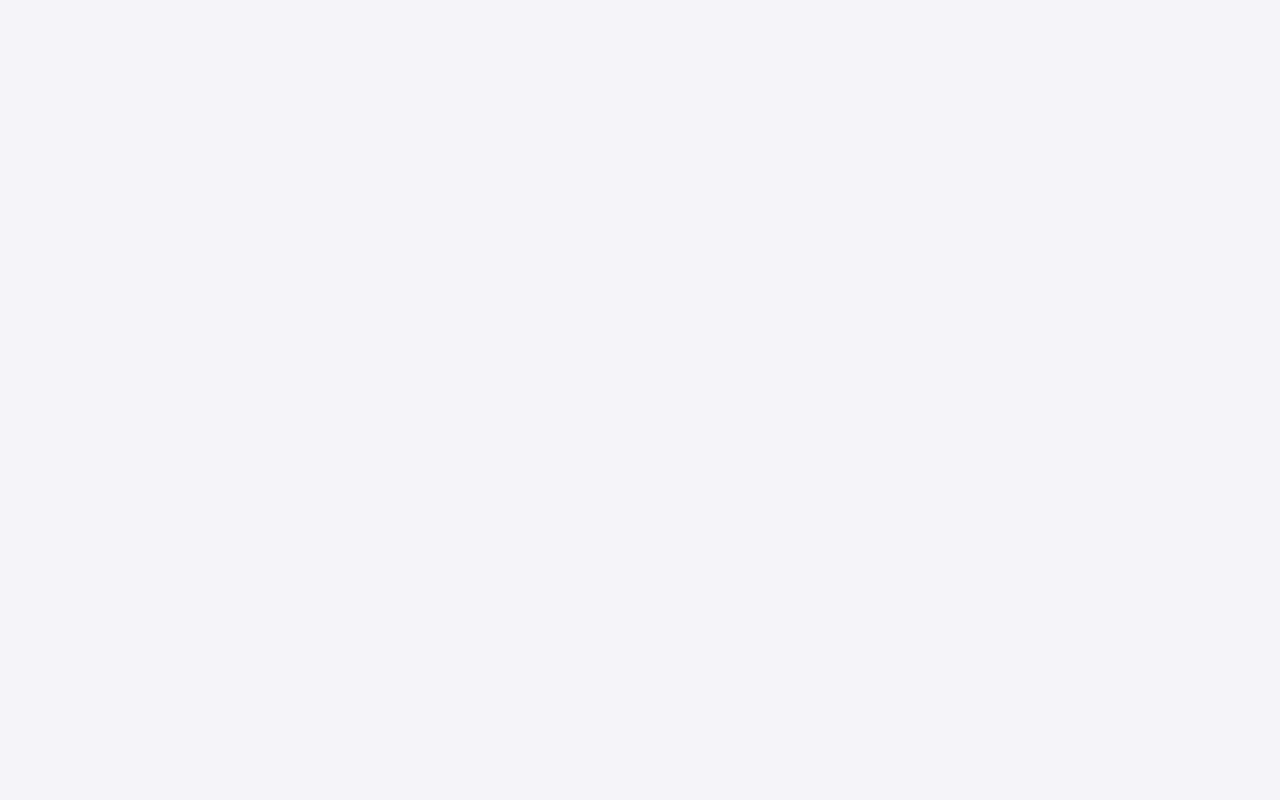
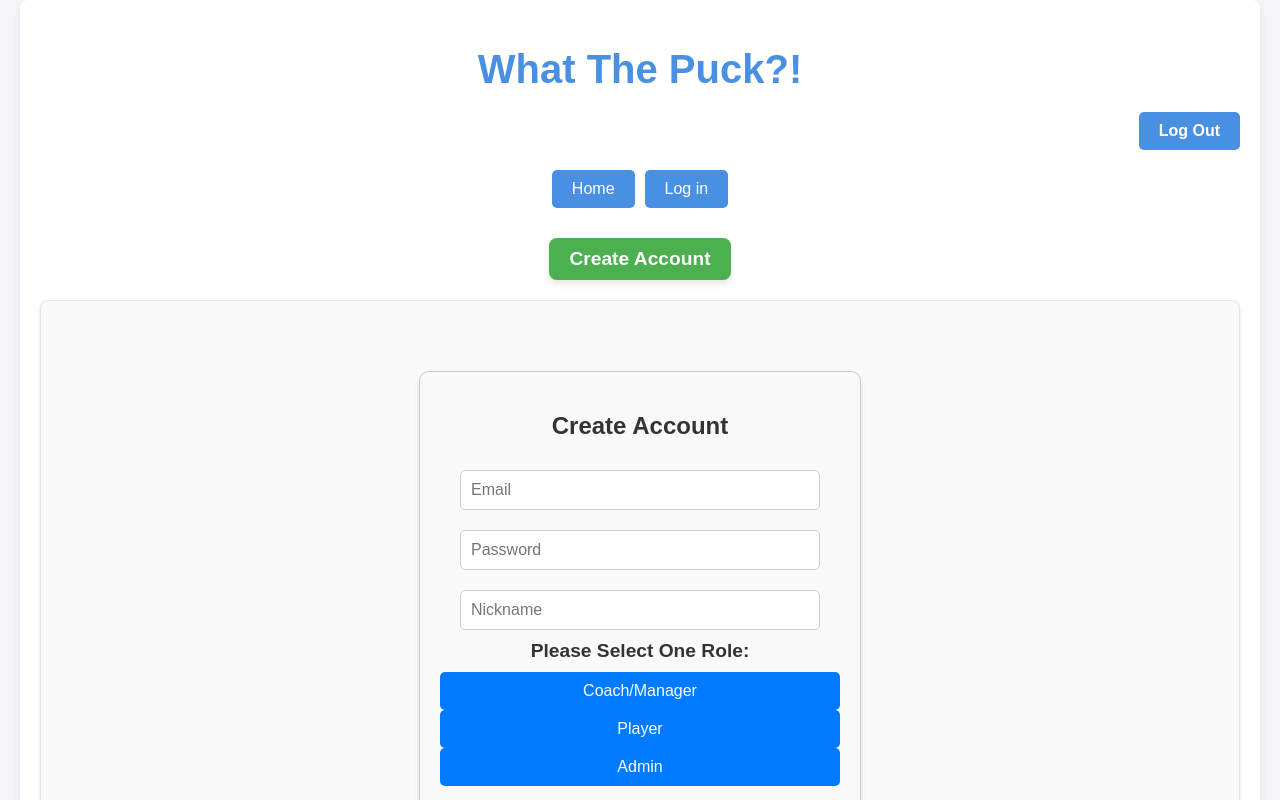
Before and after one commit to ansonruan7/What-The-Puck, a React (Create React App) app in the folder client/: page /CreateAccount in a window 1280 px wide. Before the commit this address had no page. Shown: the top 800 px of the page. Built offline with nearby package versions, Linux system fonts and the light colour scheme.

Commit message:
HTML + CSS FOR LOG IN and SIGN UP

```diff
--- a/client/src/App.js
+++ b/client/src/App.js
@@ -1,14 +1,21 @@
 import React, { useState } from 'react';
 import { BrowserRouter as Router,Routes,Route } from 'react-router-dom';
 import Home from './components/Home.js';
+import Login from './components/Login.js';
+import CreateAccount from './components/CreateAccount.js';
+import { UserProvider } from './components/UserContext.js';
 
 
 function App() {
   return (
     <Router>
+      <UserProvider>
       <Routes>
       <Route path="/" element={<Home/>}/>
+      <Route path="/Login" element={<Login/>}/>
+      <Route path="/CreateAccount" element={<CreateAccount/>}/>
       </Routes>
+      </UserProvider>
     </Router>
   );
 }
--- /dev/null
+++ b/client/src/components/CreateAccount.css
@@ -0,0 +1,72 @@
+.auth-container {
+    width: 100%;
+    max-width: 450px;
+    padding: 30px;
+    background-color: #ffffff;
+    box-shadow: 0 10px 20px rgba(0, 0, 0, 0.1);
+    border-radius: 12px;
+    display: flex;
+    flex-direction: column;
+    align-items: center;
+    text-align: center;
+}
+
+.auth-container form {
+    width: 100%;
+}
+
+.auth-container h2 {
+    font-size: 24px;
+    color: #333;
+    margin-bottom: 20px;
+}
+
+.auth-container input {
+    width: 100%;
+    padding: 12px;
+    margin: 10px 0;
+    border: 1px solid #ddd;
+    border-radius: 8px;
+    font-size: 16px;
+    color: #333;
+}
+
+.auth-container input:focus {
+    border-color: #5b9eff;
+    outline: none;
+    box-shadow: 0 0 5px rgba(91, 158, 255, 0.5);
+}
+
+.auth-container button {
+    width: 100%;
+    padding: 12px;
+    background-color: #4CAF50;
+    color: white;
+    border: none;
+    border-radius: 8px;
+    font-size: 16px;
+    cursor: pointer;
+    margin-top: 20px;  /* Margin above the button */
+    margin-bottom: 20px; /* Margin below the button */
+}
+
+.auth-container button:hover {
+    background-color: #45a049;
+}
+
+
+.auth-container p {
+    font-size: 14px;
+    color: #555;
+    margin-top: 10px;
+    text-align: center;
+}
+
+.auth-container p a {
+    color: #4CAF50;
+    text-decoration: none;
+}
+
+.auth-container p a:hover {
+    text-decoration: underline;
+}
--- /dev/null
+++ b/client/src/components/CreateAccount.js
@@ -0,0 +1,63 @@
+import React, {useState} from 'react';
+import Layout from './Layout';
+import { useNavigate } from 'react-router-dom';
+
+
+
+const CreateAccount = () => {
+
+    const [email, setEmail] = useState('');
+    const [password, setPassword] = useState('');
+    const [nickname, setNickname] = useState('');
+    const [info, setInfo] = useState('');
+    const [role, setRole] = useState('');
+    const navigate = useNavigate();
+
+
+    const handleSignup = async() => {
+
+    }
+
+    return (
+        <Layout>
+        <div className='auth-container'>
+            <form>
+                <h2>Create Account</h2>
+                <input
+                    type="email"
+                    placeholder="Email"
+                    value={email}
+                    onChange={(e) => setEmail(e.target.value)}
+                />
+                <input
+                    type="password"
+                    placeholder="Password"
+                    value={password}
+                    onChange={(e) => setPassword(e.target.value)}
+                />
+                <input
+                    type="text"
+                    placeholder="Nickname"
+                    value={nickname}
+                    onChange={(e) => setNickname(e.target.value)}
+                />
+                <div className="role-buttons">
+                    <label>Please Select One Role:</label>
+                    <button onClick={() => setRole('Coach/Manager')}>Coach/Manager</button>
+                    <button onClick={() => setRole('Player')}>Player</button>
+                    <button onClick={() => setRole('Admin')}>Admin</button>
+                </div>
+                <br></br>
+                <br></br>
+
+                <button onClick={handleSignup}>Sign Up</button>
+            </form>
+        </div>
+        <p>{info}</p>
+    </Layout>
+
+    )
+
+}
+
+export default CreateAccount;
--- a/client/src/components/Layout.css
+++ b/client/src/components/Layout.css
@@ -27,12 +27,16 @@ body {
     font-weight: bold;
 }
 
-/* Navigation Links */
+/* Navigation Links Container */
 .nav-links {
     text-align: center;
     margin-bottom: 30px;
+    display: flex;
+    justify-content: center;
+    gap: 10px;
 }
 
+/* Individual Links */
 .nav-links a {
     text-decoration: none;
     color: #ffffff;
@@ -46,6 +50,7 @@ body {
     background: #357abd;
 }
 
+
 /* Main Content */
 .main-content {
     padding: 20px;
@@ -54,3 +59,64 @@ body {
     border-radius: 8px;
     box-shadow: 0 2px 4px rgba(0, 0, 0, 0.1);
 }
+
+.cartButtonStyle {
+    display: flex;
+    justify-content: center;
+    align-items: center;
+    margin: 20px 0;
+    gap: 15px; /* Adds spacing between buttons */
+}
+
+.buttonTextStyle {
+    display: inline-block;
+    text-decoration: none;
+    font-size: 1.2rem;
+    font-weight: bold;
+    color: #ffffff;
+    background-color: #4CAF50;
+    padding: 10px 20px;
+    border-radius: 8px;
+    box-shadow: 0 4px 6px rgba(0, 0, 0, 0.1);
+    transition: all 0.3s ease;
+}
+
+.buttonTextStyle:hover {
+    background-color: #45a049;
+    box-shadow: 0 6px 8px rgba(0, 0, 0, 0.15);
+    transform: translateY(-2px);
+}
+
+.buttonTextStyle:active {
+    background-color: #388e3c;
+    transform: translateY(2px);
+    box-shadow: 0 3px 4px rgba(0, 0, 0, 0.1);
+}
+
+.log-out {
+    margin: 20px 0;
+    display: flex;
+    justify-content: flex-end; /* Align to the left */
+}
+
+.log-out button {
+    text-decoration: none;
+    color: #ffffff;
+    background: #4a90e2;
+    padding: 10px 20px;
+    border-radius: 5px;
+    border: none;
+    font-size: 1rem;
+    font-weight: bold;
+    cursor: pointer;
+    transition: background 0.3s ease;
+}
+
+.log-out button:hover {
+    background: #357abd;
+}
+
+.log-out button:active {
+    background: #2d6aa3;
+    transform: translateY(2px);
+}
--- a/client/src/components/Layout.js
+++ b/client/src/components/Layout.js
@@ -6,13 +6,30 @@ import { useUser } from './UserContext';
 function Layout ({children}) {
     const navigate = useNavigate();
     const navigateHome = () => navigate('/');
+    const navigateCreateAccount = () => navigate('/CreateAccount');
+    const navigateLogin =() => navigate('/Login');
+
+
+
+    const handleLogout = async() => {
+
+    }
 
     return (
         <div className="container">
             <h1>What The Puck?!</h1>
+            <div className='log-out'>
+                <button onClick={handleLogout}>Log Out</button>
+                </div>
             <div className="nav-links">
                 <a href="#" onClick={navigateHome}>Home</a>
+                <a href="#" onClick={navigateLogin}>Log in</a>
             </div>
+            <div className="cartButtonStyle">
+                    <a href="#" className="buttonTextStyle" onClick={navigateCreateAccount}>
+                        Create Account
+                    </a>
+                </div>
                 <main className="main-content">
                 {children}
             </main>
--- /dev/null
+++ b/client/src/components/Login.css
@@ -0,0 +1,55 @@
+/* Center the form container */
+form {
+    max-width: 400px;
+    margin: 50px auto;
+    padding: 20px;
+    border: 1px solid #ccc;
+    border-radius: 10px;
+    background: #f9f9f9;
+    box-shadow: 0 4px 6px rgba(0, 0, 0, 0.1);
+    text-align: center;
+  }
+
+  /* Form label styling */
+  form label {
+    font-size: 1.2rem;
+    margin-bottom: 10px;
+    display: block;
+    color: #333;
+    font-weight: bold;
+  }
+
+  /* Input field styling */
+  form input {
+    width: 90%;
+    margin: 10px 0;
+    padding: 10px;
+    font-size: 1rem;
+    border: 1px solid #ccc;
+    border-radius: 5px;
+    box-sizing: border-box;
+  }
+
+  /* Button styling */
+  form button {
+    width: 100%;
+    padding: 10px;
+    background-color: #007bff;
+    color: white;
+    font-size: 1rem;
+    border: none;
+    border-radius: 5px;
+    cursor: pointer;
+    transition: background-color 0.3s ease;
+  }
+
+  form button:hover {
+    background-color: #0056b3;
+  }
+
+  /* Info message styling */
+  form p {
+    color: #ff0000;
+    font-size: 0.9rem;
+    margin-top: 10px;
+  }
--- /dev/null
+++ b/client/src/components/Login.js
@@ -0,0 +1,52 @@
+import React, { useState } from 'react';
+import { useUser } from './UserContext'; // Import useUser hook
+import { useNavigate } from 'react-router-dom';
+import './Login.css';
+import Layout from './Layout';
+
+
+
+const Login = () => {
+
+
+    const [email, setEmail] = useState('');
+    const [password, setPassword] = useState('');
+    const [info, setInfo] = useState('');
+    const { loginUser } = useUser(); // Access loginUser from context
+    const navigate = useNavigate();
+
+
+    const handleLogin = async(e) => {
+
+    }
+
+
+
+    return (
+        <Layout>
+        <div>
+          <form onSubmit={handleLogin}>
+          <label>Log In:</label>
+            <input
+              type="email"
+              value={email}
+              onChange={(e) => setEmail(e.target.value)}
+              placeholder="Email"
+            />
+            <input
+              type="password"
+              value={password}
+              onChange={(e) => setPassword(e.target.value)}
+              placeholder="Password"
+            />
+            <button type="submit">Login</button>
+          </form>
+          {info && <p>{info}</p>}
+        </div>
+        </Layout>
+      );
+};
+
+
+
+export default Login;
```
